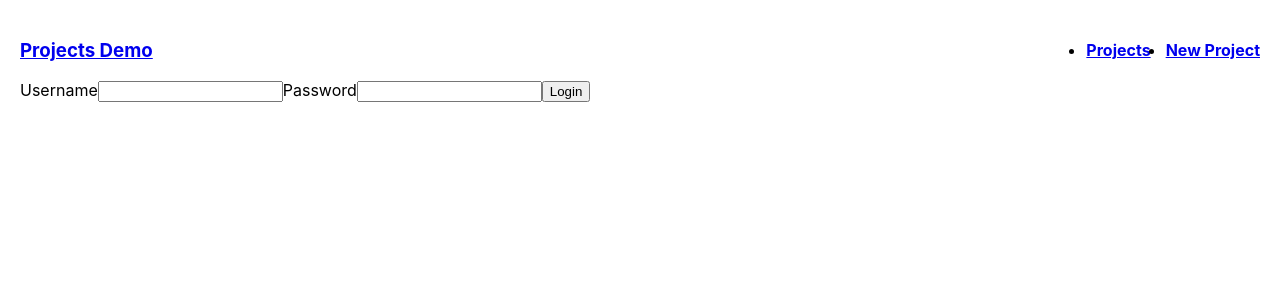
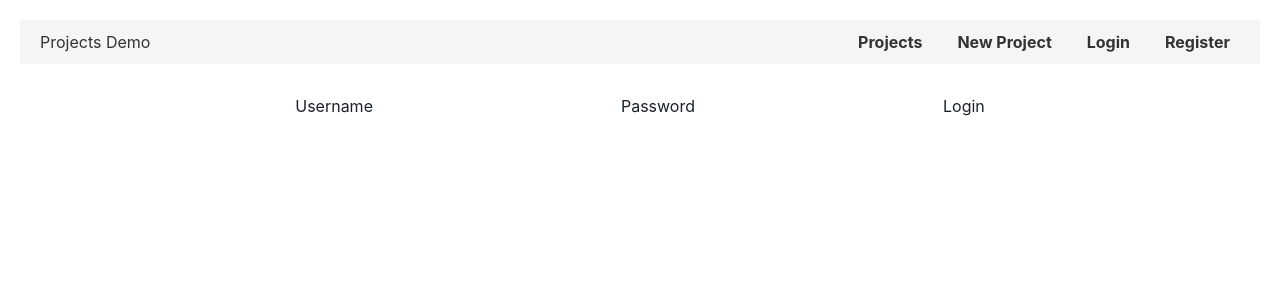
Before and after one commit to iamjakhtar/testing-projects-be, a React (Create React App) app: page /login in a window 1280 px wide. Shown: the top 300 px of the page. Built offline with nearby package versions, Linux system fonts and the light colour scheme.

Commit message:
login, logout and register functionality implemented

```diff
--- a/package.json
+++ b/package.json
@@ -3,6 +3,7 @@
   "version": "0.1.0",
   "private": true,
   "dependencies": {
+    "@chakra-ui/icons": "^2.1.1",
     "@chakra-ui/react": "^2.8.2",
     "@emotion/react": "^11.12.0",
     "@emotion/styled": "^11.12.0",
--- a/src/App.js
+++ b/src/App.js
@@ -2,31 +2,53 @@ import { useEffect, useState } from "react";
 import "./App.css";
 import NavBar from "./NavBar";
 import LoginUser from "./LoginUser";
+import { Outlet } from "react-router-dom";
+import { Routes, Route } from "react-router-dom";
+import Projects from "./Projects";
+import AddProject from "./AddProject";
+import ProjectDetails from "./ProjectDetails";
+import EditProject from "./EditProject";
+import RegisterUser from "./RegisterUser";
 
 
 function App() {
   const [isAuthenticated, setIsAuthenticated] = useState(false);
+  const [userName, setUserName] = useState("");
 
   useEffect(() => {
-    const token = localStorage.getItem("authToken");
-    if (token) {
+    const userDetails = JSON.parse(localStorage.getItem("userDetails"));
+    if (userDetails && userDetails.expiresAt > new Date()) {
       setIsAuthenticated(true);
+      setUserName(userDetails.name);
     }
   }, []);
 
-  const onLogin = () => {
-    setIsAuthenticated(true);
+
+  const onLogin = (userDetails) => {
+      setIsAuthenticated(true);
+      setUserName(userDetails.name);
+      localStorage.setItem("userDetails", JSON.stringify(userDetails));
   }
 
   const onLogout = () => {
     setIsAuthenticated(false);
+    setUserName("");
+    localStorage.removeItem("userDetails");
   }
 
 
   return (
     <div className="App">
-      <NavBar />
-      <LoginUser onLogin={onLogin} />
+      <NavBar loggedIn={isAuthenticated} name={userName} onLogout={onLogout}/>
+        <Routes>
+          <Route path="/" element={<Projects />}/>
+          <Route path="/add-project" element={<AddProject />}/>
+          <Route path="/project-details" element={<ProjectDetails />}/>
+          <Route path="/edit-project" element={<EditProject />}/>
+          <Route path="/register" element={<RegisterUser />}/>
+          <Route path="/login" element={<LoginUser onLogin={onLogin} />}/>
+        </Routes>
+      <Outlet />
     </div>
   );
 }
--- a/src/LoginUser.jsx
+++ b/src/LoginUser.jsx
@@ -35,19 +35,21 @@ const LoginUser = ({ onLogin }) => {
         })
 
         if (!response.ok) {
-            throw new Error("Could not login, some error occured");
+            throw new Error(response.toString());
         }
 
-        const token = response.headers.get("Authorization").split(" ")[1];
+        const data = await response.json();
+        console.log(data);
 
-        if (token) {
-            localStorage.setItem("authToken", token);
-            onLogin();
+
+        if (data) {
+            localStorage.setItem("userDetails", JSON.stringify(data));
+            onLogin(data);
             navigate("/");
         }
 
     } catch (error) {
-        console.log(error.message);
+        console.log(error);
     }
   };
 
--- /dev/null
+++ b/src/NavBar.css
@@ -0,0 +1,45 @@
+.nav-header {
+  display: flex;
+  justify-content: space-between;
+  align-items: center;
+  padding: 10px 20px;
+  background-color: #f5f5f5;
+  margin-bottom: 30px;
+}
+
+.nav-header .header-logo {
+  text-decoration: none;
+  color: #333;
+}
+
+.nav-header nav ul {
+  list-style: none;
+  display: flex;
+  align-items: center;
+  padding: 0;
+  margin: 0;
+}
+
+.nav-header nav ul li {
+  margin: 0 10px;
+}
+
+.nav-header nav ul li a {
+  text-decoration: none;
+  color: #333;
+}
+
+.nav-header nav ul li a:hover {
+  color: #007acc;
+}
+
+.nav-header nav ul li button {
+  background: none;
+  border: none;
+  cursor: pointer;
+}
+
+.nav-header nav ul li {
+  display: flex;
+  align-items: center;
+}
--- a/src/NavBar.jsx
+++ b/src/NavBar.jsx
@@ -1,6 +1,16 @@
+import { Menu, MenuButton, Button, Avatar, MenuList, MenuItem } from "@chakra-ui/react";
 import { NavLink, Outlet } from "react-router-dom";
+import { ArrowForwardIcon } from "@chakra-ui/icons";
+import "./NavBar.css";
 
-const NavBar = () => {
+
+const getInitials = (userName) => {
+  const names = userName.split(" ");
+  return names.map(name => name[0]).join("").toUpperCase();
+};
+
+const NavBar = ({ loggedIn, name, onLogout }) => {
+
   return (
     <>
       <header className="nav-header">
@@ -15,6 +25,45 @@ const NavBar = () => {
             <li>
               <NavLink to="/add-project">New Project</NavLink>
             </li>
+            {loggedIn ? (
+              <Menu>
+                <MenuButton
+                  as={Button}
+                  bg="transparent"
+                  border="none"
+                  _hover={{ bg: "transparent" }}
+                >
+                  <Avatar
+                    name={name}
+                    size="sm"
+                    bg="teal.500"
+                    color="white"
+                    src=""
+                    style={{ width: '40px', height: '40px', borderRadius: '50%'}}
+                  >
+                    {getInitials(name)}
+                  </Avatar>
+                </MenuButton>
+                <MenuList width="100px" minHeight="100px" border="1px" borderColor="grey.100">
+                  <MenuItem
+                  onClick={onLogout}
+                  padding="10px"
+                  bg="teal.500"
+                  color="whitesmoke"
+                  _hover={{ bg: "teal.300"}}
+                  >Logout
+                  <ArrowForwardIcon w={10} h={5} color={"whitesmoke"}/>
+                  </MenuItem>
+                </MenuList>
+              </Menu>
+            ) : (
+              <li>
+                <NavLink to="/login">Login</NavLink>
+              </li>
+            )}
+            <li>
+              <NavLink to="/register">Register</NavLink>
+            </li>
           </ul>
         </nav>
       </header>
--- a/src/Projects.jsx
+++ b/src/Projects.jsx
@@ -18,14 +18,16 @@ const Projects = () => {
 
     if (!projects) {
       return <div>Loading...</div>;
-    } else {
-      console.log(projects);
     }
 
   return (
     <div className="projects-container">
-      {!projects.length && <div>No projects to display</div>}
-      {projects.map((project) => (
+      {!projects.
+// @ts-ignore
+      length && <div>No projects to display</div>}
+      {projects.
+// @ts-ignore
+      map((project) => (
         <Project project={project} key={project.id}/>
       ))}
     </div>
--- a/src/index.js
+++ b/src/index.js
@@ -1,56 +1,59 @@
 import { createRoot } from "react-dom/client";
-import { createBrowserRouter, RouterProvider } from "react-router-dom";
-import AddProject from "./AddProject";
 import App from "./App";
 import "./index.css";
-import NavBar from "./NavBar";
-import Projects from "./Projects";
 import reportWebVitals from "./reportWebVitals";
-import ProjectDetails from "./ProjectDetails";
-import EditProject from "./EditProject";
 import { ChakraBaseProvider } from "@chakra-ui/react";
-import RegisterUser from "./RegisterUser";
-import LoginUser from "./LoginUser";
+import { BrowserRouter } from "react-router-dom";
+// import { createBrowserRouter, RouterProvider } from "react-router-dom";
+// import AddProject from "./AddProject";
+// import NavBar from "./NavBar";
+// import Projects from "./Projects";
+// import ProjectDetails from "./ProjectDetails";
+// import EditProject from "./EditProject";
+// import RegisterUser from "./RegisterUser";
+// import LoginUser from "./LoginUser";
 
-const router = createBrowserRouter([
-  {
-    path: "/",
-    element: <NavBar />,
-    children: [
-      {
-        path: "/",
-        element: <Projects />,
-      },
-      {
-        path: "add-project",
-        element: <AddProject />,
-      },
-      {
-        path: "project-details",
-        element: <ProjectDetails />
-      },
-      {
-        path: "edit-project/",
-        element: <EditProject />
-      },
-      {
-        path: "register",
-        element: <RegisterUser />
-      },
-      {
-        path: "login",
-        element: <LoginUser onLogin={() => null }/>
-      }
-    ],
-  },
-]);
+// const router = createBrowserRouter([
+//   {
+//     path: "/",
+//     element: <NavBar />,
+//     children: [
+//       {
+//         path: "/",
+//         element: <Projects />,
+//       },
+//       {
+//         path: "add-project",
+//         element: <AddProject />,
+//       },
+//       {
+//         path: "project-details",
+//         element: <ProjectDetails />
+//       },
+//       {
+//         path: "edit-project/",
+//         element: <EditProject />
+//       },
+//       {
+//         path: "register",
+//         element: <RegisterUser />
+//       },
+//       {
+//         path: "login",
+//         element: <LoginUser onLogin={() => null }/>
+//       }
+//     ],
+//   },
+// ]);
 
 createRoot(document.getElementById("root")).render(
-  <RouterProvider router={router}>
-    <ChakraBaseProvider>
-      <App />
-    </ChakraBaseProvider>
-  </RouterProvider>
+  // <RouterProvider router={router}>
+    <BrowserRouter>
+      <ChakraBaseProvider>
+        <App />
+      </ChakraBaseProvider>
+    </BrowserRouter>
+  // </RouterProvider>
 );
 
 reportWebVitals();
```
Also changed, not shown: 1 other file (tests, documents, lock files or other folders).
